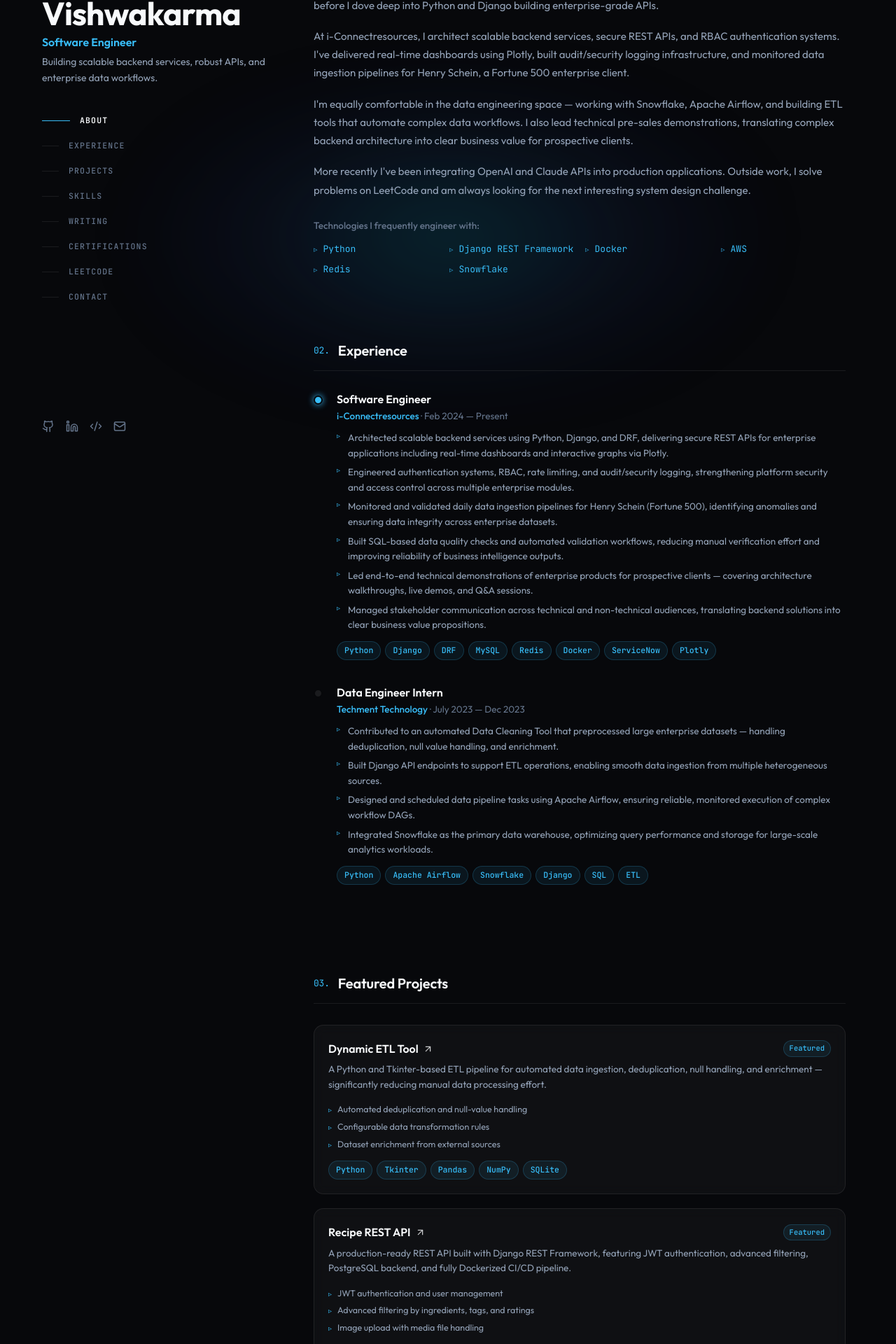
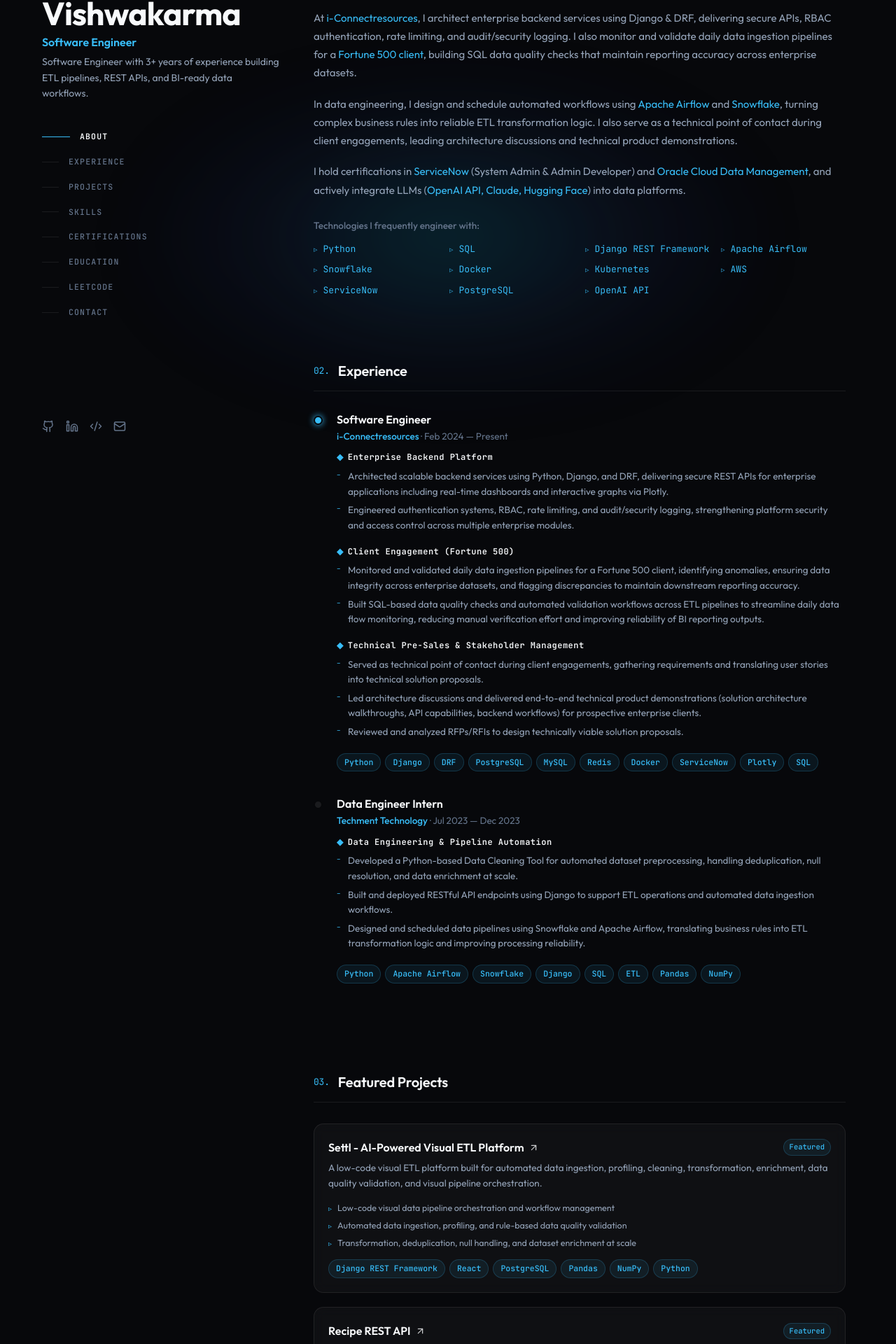
Before and after one commit to Janhvvi/janhvi-vishwakarma-portfolio, a React (Vite) app: page / in a window 1280 px wide. Shown: the part 142-2062 px from the top of the page at 70% size. Built offline with nearby package versions, Linux system fonts and the light colour scheme.

Commit message:
update resume data

```diff
--- a/src/App.jsx
+++ b/src/App.jsx
@@ -3,8 +3,8 @@
 import Experience from "./components/Experience";
 import Projects from "./components/Projects";
 import Skills from "./components/Skills";
-import Blog from "./components/Blog";
 import Certifications from "./components/Certifications";
+import Education from "./components/Education";
 import LeetCode from "./components/LeetCode";
 import Contact from "./components/Contact";
 import FloatingPill from "./components/FloatingPill";
@@ -51,8 +51,8 @@
           <Experience />
           <Projects />
           <Skills />
-          <Blog />
           <Certifications />
+          <Education />
           <LeetCode />
           <Contact />
         </main>
--- /dev/null
+++ b/src/components/Education.jsx
@@ -0,0 +1,43 @@
+import { GraduationCap, Award } from "lucide-react";
+import FadeIn from "./FadeIn";
+import { education } from "../data/portfolio";
+
+export default function Education() {
+  return (
+    <section id="education" className="content-section">
+      <div className="sticky-header">
+        <h2>Education</h2>
+      </div>
+
+      <FadeIn>
+        <h2 className="content-section-label">
+          <span>06.</span> Education
+        </h2>
+      </FadeIn>
+
+      <div style={{ display: "flex", flexDirection: "column", gap: "16px" }}>
+        {education.map((edu, i) => (
+          <FadeIn key={i} delay={i * 0.08}>
+            <div className="glass-card">
+              <div className="project-card-header">
+                <div className="project-name">
+                  <GraduationCap size={18} style={{ color: "var(--accent)" }} />
+                  <span>{edu.degree}</span>
+                </div>
+                <span className="project-status">{edu.aggregate}</span>
+              </div>
+
+              <div className="project-subtitle">
+                {edu.institution} · {edu.period}
+              </div>
+
+              <p className="project-desc" style={{ marginBottom: 0 }}>
+                {edu.description}
+              </p>
+            </div>
+          </FadeIn>
+        ))}
+      </div>
+    </section>
+  );
+}
--- a/src/components/Experience.jsx
+++ b/src/components/Experience.jsx
@@ -1,6 +1,5 @@
 import FadeIn from "./FadeIn";
 import { experience } from "../data/portfolio";
-import { ArrowUpRight } from "lucide-react";
 
 export default function Experience() {
   return (
@@ -28,24 +27,49 @@
                     <span className="timeline-company-name">{job.company}</span> · {job.period}
                   </div>
 
-                  <ul style={{ listStyle: "none", padding: 0, margin: "0 0 12px 0" }}>
-                    {job.highlights.map((h, idx) => (
+                  {job.categories ? (
+                    <div style={{ display: "flex", flexDirection: "column", gap: "12px", marginBottom: "14px" }}>
+                      {job.categories.map((cat, cIdx) => (
+                        <div key={cIdx}>
+                          <div
+                            style={{
+                              fontSize: "12px",
+                              fontFamily: "var(--font-mono)",
+                              fontWeight: 600,
+                              color: "var(--text-primary)",
+                              letterSpacing: "0.04em",
+                              marginBottom: "6px",
+                              display: "flex",
+                              alignItems: "center",
+                              gap: "6px",
+                            }}
+                          >
+                            <span style={{ color: "var(--accent)" }}>◆</span>
+                            <span>{cat.title}</span>
+                          </div>
+
+                          <ul style={{ listStyle: "none", padding: 0, margin: 0 }}>
+                            {cat.points.map((p, pIdx) => (
                               <li
-                        key={idx}
+                                key={pIdx}
                                 style={{
                                   fontSize: "13.5px",
                                   color: "var(--text-secondary)",
                                   lineHeight: 1.6,
-                          marginBottom: "6px",
+                                  marginBottom: "5px",
                                   position: "relative",
                                   paddingLeft: "16px",
                                 }}
                               >
-                        <span style={{ position: "absolute", left: 0, color: "var(--accent)", fontSize: "10px" }}>▹</span>
-                        {h}
+                                <span style={{ position: "absolute", left: 0, color: "var(--accent)", fontSize: "10px" }}>–</span>
+                                {p}
                               </li>
                             ))}
                           </ul>
+                        </div>
+                      ))}
+                    </div>
+                  ) : null}
 
                   <div className="timeline-tags">
                     {job.tech.map((t) => (
--- a/src/data/portfolio.js
+++ b/src/data/portfolio.js
@@ -1,15 +1,14 @@
 export const personal = {
   name: "Janhvi Vishwakarma",
   title: "Software Engineer",
-  subtitle: "Enterprise Platforms · Distributed Systems · Data Architecture",
-  tagline: "Building scalable backend services, robust APIs, and enterprise data workflows.",
-  intro: `Software Engineer with 3+ years of experience designing and deploying
-    secure REST APIs, data pipelines, and enterprise platforms.
-    Proven track record across client-facing platforms, data engineering, and cloud-based CI/CD workflows.`,
+  subtitle: "ETL Pipelines · REST APIs · BI Data Workflows",
+  tagline: "Software Engineer with 3+ years of experience building ETL pipelines, REST APIs, and BI-ready data workflows.",
+  summary:
+    "Software Engineer with 3+ years of experience building ETL pipelines, REST APIs, and BI-ready data workflows using Python, SQL, Django, and cloud-native tools. Experienced in translating business requirements and user stories into technical designs, performing data validation/quality checks, and supporting Fortune 500-scale reporting pipelines. Strong SQL and data engineering background with exposure to Oracle Cloud data management.",
   email: "janhvivish10@gmail.com",
   phone: "+91 8827409484",
   location: "India",
-  github: "https://github.com/janhvi",
+  github: "https://github.com/Janhvvi",
   linkedin: "https://www.linkedin.com/in/janhvi-vishwakarma-b59032239/",
   leetcode: "https://leetcode.com/u/Janhvvvi/",
   resume: "#",
@@ -20,30 +19,32 @@
   { id: "experience", label: "Experience" },
   { id: "projects", label: "Projects" },
   { id: "skills", label: "Skills" },
-  { id: "blog", label: "Writing" },
   { id: "certifications", label: "Certifications" },
+  { id: "education", label: "Education" },
   { id: "leetcode", label: "LeetCode" },
   { id: "contact", label: "Contact" },
 ];
 
 export const about = {
   paragraphs: [
-    `I'm a backend-focused full stack developer who thrives at the intersection of clean engineering
-    and real-world impact. My journey started with a Computer Science (IoT) degree, which gave me a
-    strong systems foundation before I dove deep into Python and Django building enterprise-grade APIs.`,
-    `At <span class="text-green">i-Connectresources</span>, I architect scalable backend services,
-    secure REST APIs, and RBAC authentication systems. I've delivered real-time dashboards using
-    Plotly, built audit/security logging infrastructure, and monitored data ingestion pipelines
-    for <span class="text-green">Henry Schein</span>, a Fortune 500 enterprise client.`,
-    `I'm equally comfortable in the data engineering space — working with <span class="text-green">Snowflake</span>,
-    <span class="text-green">Apache Airflow</span>, and building ETL tools that automate complex data workflows.
-    I also lead technical pre-sales demonstrations, translating complex backend architecture into
-    clear business value for prospective clients.`,
-    `More recently I've been integrating <span class="text-green">OpenAI</span> and <span class="text-green">Claude APIs</span>
-    into production applications. Outside work, I solve problems on LeetCode and am always
-    looking for the next interesting system design challenge.`,
+    `I'm a Software Engineer with 3+ years of experience specializing in building production ETL pipelines, secure REST APIs, and BI-ready data workflows using <span style="color: var(--accent);">Python, SQL, Django</span>, and cloud-native tools.`,
+    `At <span style="color: var(--accent);">i-Connectresources</span>, I architect enterprise backend services using Django & DRF, delivering secure APIs, RBAC authentication, rate limiting, and audit/security logging. I also monitor and validate daily data ingestion pipelines for a <span style="color: var(--accent);">Fortune 500 client</span>, building SQL data quality checks that maintain reporting accuracy across enterprise datasets.`,
+    `In data engineering, I design and schedule automated workflows using <span style="color: var(--accent);">Apache Airflow</span> and <span style="color: var(--accent);">Snowflake</span>, turning complex business rules into reliable ETL transformation logic. I also serve as a technical point of contact during client engagements, leading architecture discussions and technical product demonstrations.`,
+    `I hold certifications in <span style="color: var(--accent);">ServiceNow</span> (System Admin & Admin Developer) and <span style="color: var(--accent);">Oracle Cloud Data Management</span>, and actively integrate LLMs (<span style="color: var(--accent);">OpenAI API, Claude, Hugging Face</span>) into data platforms.`,
   ],
-  currentStack: ["Python", "Django REST Framework", "Docker", "AWS", "Redis", "Snowflake"],
+  currentStack: [
+    "Python",
+    "SQL",
+    "Django REST Framework",
+    "Apache Airflow",
+    "Snowflake",
+    "Docker",
+    "Kubernetes",
+    "AWS",
+    "ServiceNow",
+    "PostgreSQL",
+    "OpenAI API",
+  ],
 };
 
 export const experience = [
@@ -53,71 +54,93 @@
     period: "Feb 2024 — Present",
     location: "India",
     url: "#",
-    highlights: [
-      "Architected scalable backend services using Python, Django, and DRF, delivering secure REST APIs for enterprise applications including real-time dashboards and interactive graphs via Plotly.",
-      "Engineered authentication systems, RBAC, rate limiting, and audit/security logging, strengthening platform security and access control across multiple enterprise modules.",
-      "Monitored and validated daily data ingestion pipelines for Henry Schein (Fortune 500), identifying anomalies and ensuring data integrity across enterprise datasets.",
-      "Built SQL-based data quality checks and automated validation workflows, reducing manual verification effort and improving reliability of business intelligence outputs.",
-      "Led end-to-end technical demonstrations of enterprise products for prospective clients — covering architecture walkthroughs, live demos, and Q&A sessions.",
-      "Managed stakeholder communication across technical and non-technical audiences, translating backend solutions into clear business value propositions.",
+    categories: [
+      {
+        title: "Enterprise Backend Platform",
+        points: [
+          "Architected scalable backend services using Python, Django, and DRF, delivering secure REST APIs for enterprise applications including real-time dashboards and interactive graphs via Plotly.",
+          "Engineered authentication systems, RBAC, rate limiting, and audit/security logging, strengthening platform security and access control across multiple enterprise modules.",
+        ],
+      },
+      {
+        title: "Client Engagement (Fortune 500)",
+        points: [
+          "Monitored and validated daily data ingestion pipelines for a Fortune 500 client, identifying anomalies, ensuring data integrity across enterprise datasets, and flagging discrepancies to maintain downstream reporting accuracy.",
+          "Built SQL-based data quality checks and automated validation workflows across ETL pipelines to streamline daily data flow monitoring, reducing manual verification effort and improving reliability of BI reporting outputs.",
+        ],
+      },
+      {
+        title: "Technical Pre-Sales & Stakeholder Management",
+        points: [
+          "Served as technical point of contact during client engagements, gathering requirements and translating user stories into technical solution proposals.",
+          "Led architecture discussions and delivered end-to-end technical product demonstrations (solution architecture walkthroughs, API capabilities, backend workflows) for prospective enterprise clients.",
+          "Reviewed and analyzed RFPs/RFIs to design technically viable solution proposals.",
+        ],
+      },
     ],
-    tech: ["Python", "Django", "DRF", "MySQL", "Redis", "Docker", "ServiceNow", "Plotly"],
+    tech: [
+      "Python",
+      "Django",
+      "DRF",
+      "PostgreSQL",
+      "MySQL",
+      "Redis",
+      "Docker",
+      "ServiceNow",
+      "Plotly",
+      "SQL",
+    ],
   },
   {
     company: "Techment Technology",
     role: "Data Engineer Intern",
-    period: "July 2023 — Dec 2023",
+    period: "Jul 2023 — Dec 2023",
     location: "India",
     url: "#",
-    highlights: [
-      "Contributed to an automated Data Cleaning Tool that preprocessed large enterprise datasets — handling deduplication, null value handling, and enrichment.",
-      "Built Django API endpoints to support ETL operations, enabling smooth data ingestion from multiple heterogeneous sources.",
-      "Designed and scheduled data pipeline tasks using Apache Airflow, ensuring reliable, monitored execution of complex workflow DAGs.",
-      "Integrated Snowflake as the primary data warehouse, optimizing query performance and storage for large-scale analytics workloads.",
+    categories: [
+      {
+        title: "Data Engineering & Pipeline Automation",
+        points: [
+          "Developed a Python-based Data Cleaning Tool for automated dataset preprocessing, handling deduplication, null resolution, and data enrichment at scale.",
+          "Built and deployed RESTful API endpoints using Django to support ETL operations and automated data ingestion workflows.",
+          "Designed and scheduled data pipelines using Snowflake and Apache Airflow, translating business rules into ETL transformation logic and improving processing reliability.",
+        ],
+      },
     ],
-    tech: ["Python", "Apache Airflow", "Snowflake", "Django", "SQL", "ETL"],
+    tech: ["Python", "Apache Airflow", "Snowflake", "Django", "SQL", "ETL", "Pandas", "NumPy"],
   },
 ];
 
 export const projects = [
   {
     id: 1,
-    title: "Dynamic ETL Tool",
-    emoji: "⚙️",
+    title: "Settl - AI-Powered Visual ETL Platform",
     description:
-      "A Python and Tkinter-based ETL pipeline for automated data ingestion, deduplication, null handling, and enrichment — significantly reducing manual data processing effort.",
-    longDescription:
-      "Engineered a full-featured ETL pipeline tool that allows business analysts to upload CSVs, configure cleaning rules (deduplication, null handling, type coercion), and export enriched datasets — all through a simple desktop interface.",
+      "A low-code visual ETL platform built for automated data ingestion, profiling, cleaning, transformation, enrichment, data quality validation, and visual pipeline orchestration.",
     features: [
-      "Automated deduplication and null-value handling",
-      "Configurable data transformation rules",
-      "Dataset enrichment from external sources",
-      "Progress tracking and error reporting",
-      "Export to multiple formats (CSV, Excel)",
+      "Low-code visual data pipeline orchestration and workflow management",
+      "Automated data ingestion, profiling, and rule-based data quality validation",
+      "Transformation, deduplication, null handling, and dataset enrichment at scale",
+      "Interactive data engineering dashboard with React frontend and Django backend",
     ],
-    tech: ["Python", "Tkinter", "Pandas", "NumPy", "SQLite"],
-    github: "#",
+    tech: ["Django REST Framework", "React", "PostgreSQL", "Pandas", "NumPy", "Python"],
+    github: "https://github.com/Janhvvi",
     live: null,
     featured: true,
   },
   {
     id: 2,
     title: "Recipe REST API",
-    emoji: "🍳",
     description:
-      "A production-ready REST API built with Django REST Framework, featuring JWT authentication, advanced filtering, PostgreSQL backend, and fully Dockerized CI/CD pipeline.",
-    longDescription:
-      "Built a comprehensive recipe management API following best practices for production Django development. Includes token-based auth, image upload support, filtering by ingredients/tags, and automated test coverage with GitHub Actions CI.",
+      "A production-ready REST API built with Django REST Framework featuring JWT authentication, advanced filtering, PostgreSQL backend, containerized with Docker and automated via CI/CD pipeline.",
     features: [
-      "JWT authentication and user management",
-      "Advanced filtering by ingredients, tags, and ratings",
-      "Image upload with media file handling",
-      "Full test suite with pytest",
-      "Docker Compose for local and production environments",
-      "GitHub Actions CI/CD pipeline",
+      "JWT token authentication and secure user management",
+      "Advanced filtering by ingredients, tags, and custom criteria",
+      "Media and image upload handling with persistent storage",
+      "Full test suite, Docker containerization, and automated CI/CD pipeline",
     ],
-    tech: ["Python", "Django", "DRF", "PostgreSQL", "Docker", "GitHub Actions", "JWT"],
-    github: "#",
+    tech: ["Python", "Django REST Framework", "PostgreSQL", "Docker", "CI/CD", "JWT"],
+    github: "https://github.com/Janhvvi",
     live: null,
     featured: true,
   },
@@ -127,128 +150,72 @@
   {
     category: "Languages",
     icon: "code",
-    items: ["Python", "SQL", "JavaScript", "C++", "HTML/CSS"],
+    items: ["SQL", "Python", "C++", "HTML", "CSS", "JavaScript"],
   },
   {
-    category: "Backend",
+    category: "Frameworks & Backend",
     icon: "server",
-    items: ["Django", "Django REST Framework", "REST APIs", "JWT Auth", "RBAC", "Rate Limiting"],
+    items: ["Django", "Django REST Framework (DRF)", "REST APIs", "Plotly", "RBAC Auth"],
   },
   {
     category: "Databases",
     icon: "database",
-    items: ["MySQL", "PostgreSQL", "MongoDB", "Redis", "Snowflake"],
-  },
-  {
-    category: "Cloud & DevOps",
-    icon: "cloud",
-    items: ["Docker", "AWS", "Jenkins", "GitHub Actions", "CI/CD", "Linux"],
+    items: ["MySQL", "MongoDB", "PostgreSQL", "Redis", "Oracle Data Cloud Management"],
   },
   {
     category: "Data Engineering",
     icon: "workflow",
-    items: ["Apache Airflow", "Snowflake", "ETL Pipelines", "Pandas", "NumPy"],
+    items: ["Pandas", "NumPy", "Apache Airflow", "Snowflake", "ETL Development", "Data Mapping"],
+  },
+  {
+    category: "Dev Tools & Cloud",
+    icon: "cloud",
+    items: ["Docker", "Jenkins", "GitHub", "CI/CD", "AWS", "Kubernetes"],
   },
   {
     category: "Enterprise & AI",
     icon: "sparkles",
-    items: ["ServiceNow", "OpenAI API", "Claude API", "Hugging Face", "Plotly"],
+    items: ["ServiceNow", "OpenAI API", "Claude", "Hugging Face"],
   },
 ];
 
-export const blogs = [
+export const education = [
   {
-    title: "Building Secure REST APIs with Django: RBAC, Rate Limiting & Audit Logging",
-    description:
-      "A deep dive into the security patterns I use in production Django APIs — from role-based access control to comprehensive audit trails.",
-    date: "Coming Soon",
-    readTime: "8 min read",
-    tags: ["Django", "Security", "Backend"],
-    url: "#",
-    featured: true,
-  },
-  {
-    title: "ETL Pipelines with Apache Airflow and Snowflake — A Practical Guide",
-    description:
-      "How I designed and scheduled production-grade ETL workflows using Airflow DAGs and Snowflake as the target data warehouse.",
-    date: "Coming Soon",
-    readTime: "6 min read",
-    tags: ["Airflow", "Snowflake", "Data Engineering"],
-    url: "#",
-    featured: false,
-  },
-  {
-    title: "My ServiceNow Journey — From Zero to Certified Admin",
-    description:
-      "Lessons from getting certified and building production apps on the ServiceNow platform, including the LMS I built from scratch.",
-    date: "Coming Soon",
-    readTime: "5 min read",
-    tags: ["ServiceNow", "Certification", "Enterprise"],
-    url: "#",
-    featured: false,
-  },
-  {
-    title: "Integrating OpenAI and Claude APIs into Django Applications",
-    description:
-      "Practical patterns for adding LLM capabilities to existing Django backends — from API wrappers to streaming responses.",
-    date: "Coming Soon",
-    readTime: "7 min read",
-    tags: ["AI", "Django", "OpenAI"],
-    url: "#",
-    featured: false,
-  },
-  {
-    title: "Docker for Django Developers — The Complete Workflow",
-    description:
-      "From local development to production deployments: how I containerize Django apps with Docker Compose and automate CI/CD.",
-    date: "Coming Soon",
-    readTime: "6 min read",
-    tags: ["Docker", "Django", "DevOps"],
-    url: "#",
-    featured: false,
-  },
-  {
-    title: "My LeetCode Journey — Solving SQL & DSA Consistently",
-    description:
-      "Why I started daily LeetCode practice, the patterns I've noticed, and how it's made me a better backend engineer.",
-    date: "Coming Soon",
-    readTime: "4 min read",
-    tags: ["LeetCode", "DSA", "SQL"],
-    url: "#",
-    featured: false,
+    degree: "B.Tech – Computer Science (IoT)",
+    institution: "Shri Shankaracharya Technical Campus",
+    period: "Aug 2020 – July 2024",
+    aggregate: "Aggregate: 82%",
+    description: "Solid foundation in computer science, system architecture, IoT, database management, and data structures.",
   },
 ];
 
 export const certifications = [
   {
-    title: "ServiceNow Certified System Administrator",
+    title: "ServiceNow Certified System ADMIN",
     issuer: "ServiceNow",
-    date: "2024",
+    date: "Certified",
     icon: "🏅",
-    color: "#81b4fe",
     description:
-      "Validates expertise in core ServiceNow administration — including configuration, user management, and platform maintenance.",
-    url: "#",
+      "Validates expertise in core ServiceNow platform administration, user management, security configuration, and platform maintenance.",
+    url: "https://www.linkedin.com/in/janhvi-vishwakarma-b59032239/",
   },
   {
     title: "ServiceNow Certified Admin Developer",
     issuer: "ServiceNow",
-    date: "2024",
+    date: "Certified",
     icon: "🏆",
-    color: "#64ffda",
     description:
-      "Demonstrates ability to design, build, and deploy custom applications on the ServiceNow platform using Glide APIs and Flow Designer.",
-    url: "#",
+      "Demonstrates advanced capability to design, build, and deploy custom enterprise applications on ServiceNow using Glide APIs and Flow Designer.",
+    url: "https://www.linkedin.com/in/janhvi-vishwakarma-b59032239/",
   },
   {
     title: "Oracle Cloud Data Management",
     issuer: "Oracle",
-    date: "2024",
+    date: "Certified",
     icon: "☁️",
-    color: "#f97316",
     description:
-      "Covers Oracle Cloud database services, autonomous databases, and cloud data management best practices.",
-    url: "#",
+      "Covers Oracle Cloud database architecture, autonomous databases, and enterprise cloud data management best practices.",
+    url: "https://www.linkedin.com/in/janhvi-vishwakarma-b59032239/",
   },
 ];
 
```
Lines whose indentation alone changed are shown as unchanged.
